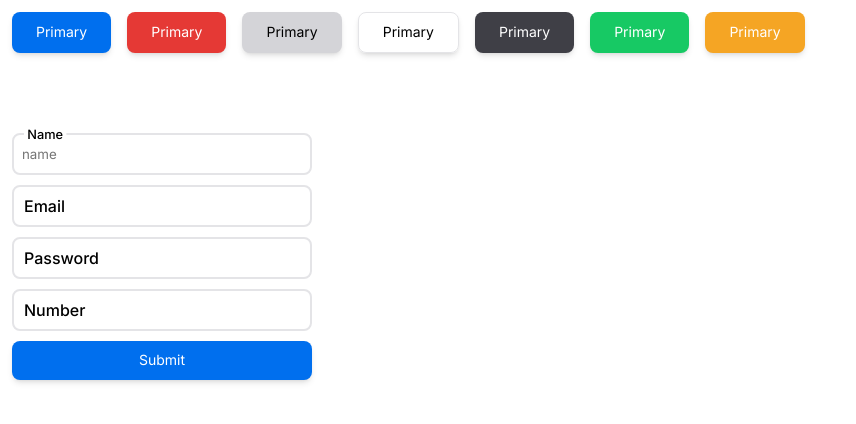
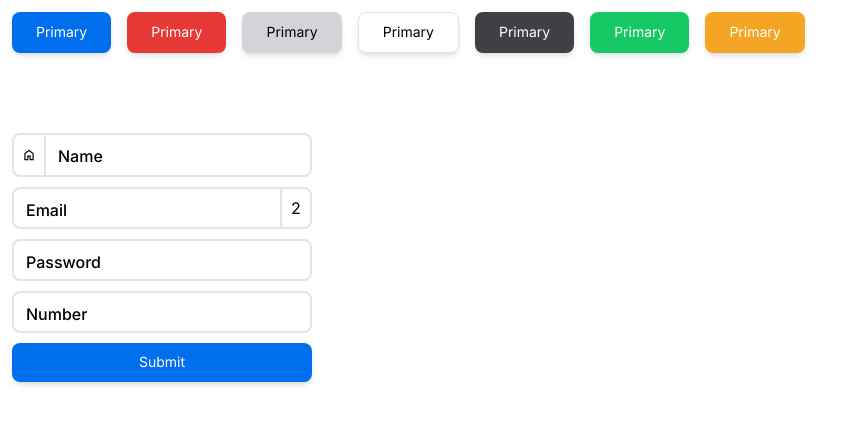
Before and after one commit to Papunidze/currency-exchange-system, a Next.js app: page / in a window 1280 px wide. Shown: the top 424 px of the page, without its empty margins (0-856 px from the left). Built offline with nearby package versions, Linux system fonts and the light colour scheme.

Commit message:
feat:upadte-input

```diff
--- a/app/page.tsx
+++ b/app/page.tsx
@@ -21,8 +21,22 @@ export default function Home() {
           width: "300px",
         }}
       >
-        <Input label="Name" type="name" placeholder="name" />
-        <Input label="Email" type="email" />
+        <Input
+          label="Name"
+          type="name"
+          startContent={
+            <svg
+              xmlns="http://www.w3.org/2000/svg"
+              height="24px"
+              viewBox="0 -960 960 960"
+              width="24px"
+              fill="black"
+            >
+              <path d="M240-200h120v-240h240v240h120v-360L480-740 240-560v360Zm-80 80v-480l320-240 320 240v480H520v-240h-80v240H160Zm320-350Z" />
+            </svg>
+          }
+        />
+        <Input label="Email" type="email" endContent={<p>2</p>} />
         <Input label="Password" type="password" />
         <Input label="Number" type="number" />
         <Button type="submit">Submit</Button>
--- a/shared/ui/input/input.module.scss
+++ b/shared/ui/input/input.module.scss
@@ -1,8 +1,21 @@
 @use "styles/variables" as *;
 @use "sass:color";
 
-.input {
+.inputWrapper {
   position: relative;
+  display: flex;
+  align-items: center;
+  justify-content: flex-start;
+  border-radius: var(--border-radius-md);
+  border: 2px solid var(--border-primary);
+  &:focus {
+    outline: none;
+    border-color: $primary;
+  }
+
+  &:hover {
+    border-color: color.scale($primary, $lightness: 30%);
+  }
 }
 
 .input__label {
@@ -28,20 +41,29 @@
   font-family: var(--font-family-base);
   display: block;
   width: 100%;
-  border: 2px solid var(--border-primary);
   padding: var(--spacing-md) var(--spacing-sm);
   color: var(--text-colors-primary);
   background: transparent;
-  border-radius: var(--border-radius-md);
+  border: none;
+  outline: none;
   max-width: 100%;
-  &:focus {
-    outline: none;
-    border-color: $primary;
-  }
+}
 
-  &:hover {
-    border-color: color.scale($primary, $lightness: 30%);
-  }
+.input__start,
+.input__end {
+  height: 100%;
+  padding: var(--spacing-sm);
+  display: flex;
+  align-items: center;
+  justify-content: center;
+  width: calc(var(--icon-size-xxl) + var(--spacing-sm));
+}
+.input__start {
+  border-right: 2px solid var(--border-primary);
+}
+
+.input__end {
+  border-left: 2px solid var(--border-primary);
 }
 
 .input__field:not(:placeholder-shown) + .input__label {
@@ -56,3 +78,7 @@
   transform: translate(0.25rem, -65%) scale(0.8);
   background: white;
 }
+
+.input__start + .input__field:not(:focus) + .input__label {
+  transform: translateX(calc(var(--icon-size-xxl) + var(--spacing-sm)));
+}
--- a/shared/ui/input/input.tsx
+++ b/shared/ui/input/input.tsx
@@ -4,14 +4,29 @@ import styles from "./input.module.scss";
 export interface InputProps
   extends React.InputHTMLAttributes<HTMLInputElement> {
   label: string;
+  startContent?: React.ReactNode;
+  endContent?: React.ReactNode;
 }
 
-const Input = ({ label = "Enter Text...", ...props }: InputProps) => {
+const Input = ({
+  label = "Enter Text...",
+  startContent,
+  endContent,
+  ...props
+}: InputProps) => {
+  const uniqueId = `${label}-${Date.now()}`;
+
   return (
-    <label className={styles.input}>
-      <input className={styles.input__field} {...props} />
-      <span className={styles.input__label}>{label}</span>
-    </label>
+    <div className={styles.inputWrapper}>
+      {startContent && (
+        <div className={styles.input__start}>{startContent}</div>
+      )}
+      <input className={styles.input__field} {...props} id={uniqueId} />
+      <label className={styles.input__label} htmlFor={uniqueId}>
+        {label}
+      </label>
+      {endContent && <div className={styles.input__end}>{endContent}</div>}
+    </div>
   );
 };
 
--- a/styles/_root.scss
+++ b/styles/_root.scss
@@ -11,6 +11,10 @@
 
   @each $name, $value in $backgrounds {
     --background-#{$name}: #{$value};
+  }
+
+  @each $name, $value in $icon-sizes {
+    --icon-size-#{$name}: #{$value};
   }
 
   @each $name, $value in $border {
--- a/styles/_variables.scss
+++ b/styles/_variables.scss
@@ -21,6 +21,15 @@ $buttons-variants: (
 $backgrounds: (
   primary: rgb(236, 237, 238),
   secondary: rgb(0, 0, 0),
+);
+
+$icon-sizes: (
+  xs: 12px,
+  sm: 14px,
+  md: 16px,
+  lg: 18px,
+  xl: 20px,
+  xxl: 24px,
 );
 
 $border: (
```
Also changed, not shown: 1 other file (tests, documents, lock files or other folders).
